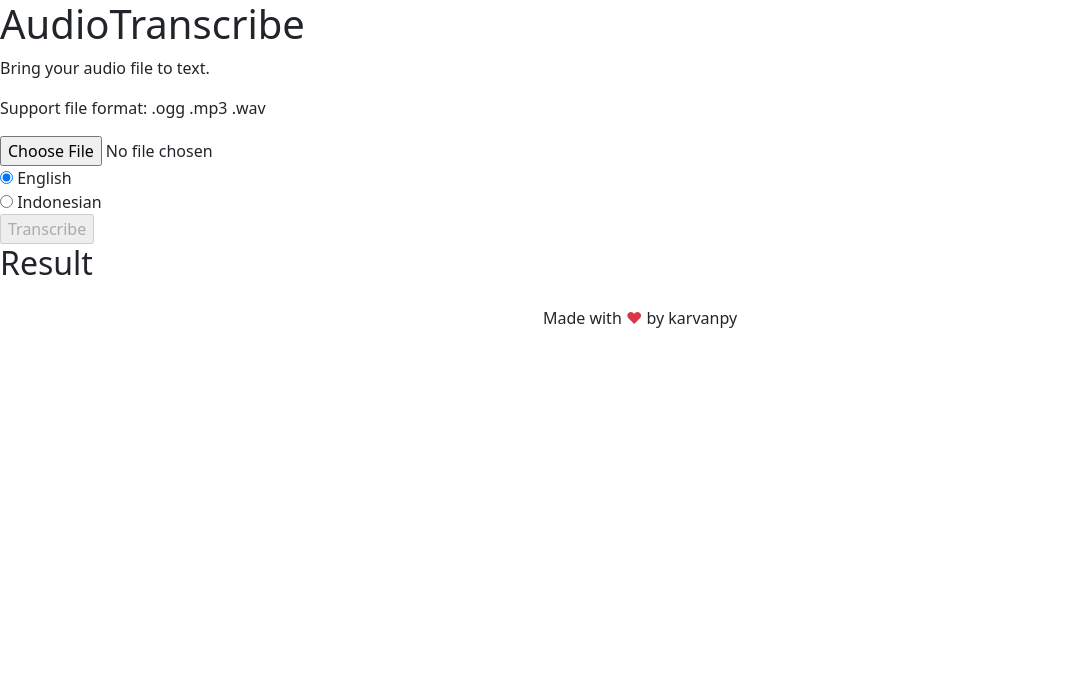
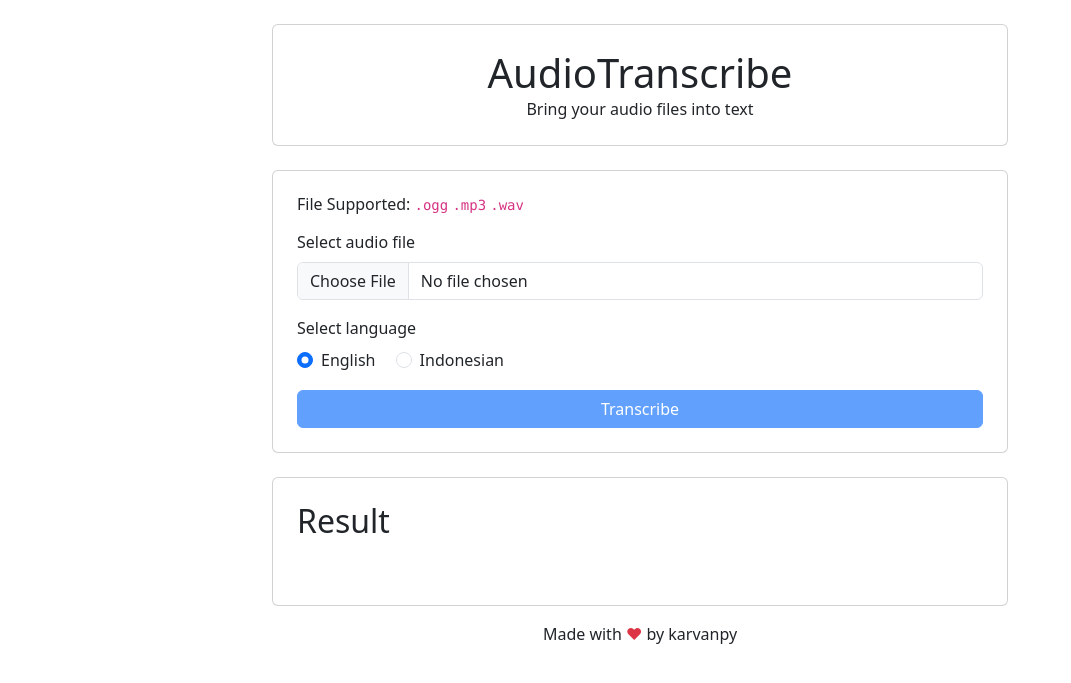
Before and after one commit to karvanpy/audiotranscribe_web, a Flask app: page / in a window 1280 px wide. Shown: the top 683 px of the page, without its empty margins (0-1071 px from the left). Run offline with Flask 2, Linux system fonts and the light colour scheme.

Commit message:
Update index.html

```diff
--- a/templates/index.html
+++ b/templates/index.html
@@ -2,36 +2,58 @@
 
 {% block title %}AudioTranscribe{% endblock %}
 
-{% block head %}
-<script src="https://cdnjs.cloudflare.com/ajax/libs/jquery/3.6.4/jquery.min.js"></script>
-<script src="{{ url_for('static', filename='js/main.js') }}"></script>
-{% endblock %}
-
-
 {% block content %}
-    <h1>AudioTranscribe</h1>
-    <p>Bring your audio file to text.</p>
-    <p>Support file format: .ogg .mp3 .wav</p>
-
-    <form action="" method="post" enctype="multipart/form-data">
-        <input type="file" name="audiofile" id="" accept="audio/*">
-        <br>
-        <input type="radio" name="language" id="en" value="en-US" checked>
-        <label for="en">English</label>
-        <br>
-        <input type="radio" name="language" id="id" value="id-ID">
-        <label for="id">Indonesian</label>
-        <br>
-
-        <input type="submit" value="Transcribe" disabled>
-    </form>
-
-
-<div class="result">
-    <h2>Result</h2>
-    {% if text %}
-        <p>{{ text }}</p>
-    {% endif %}
+<div class="content">
+    <div class="container">
+        <div class="row justify-content-center mt-4">
+            <div class="col-md-8">
+                <div class="card p-4">
+                    <h1 class="text-center mb-0">AudioTranscribe</h1>
+                    <p class="text-center mb-0">Bring your audio files into text</p>
+                </div>
+            </div>
+        </div>
+        <div class="row justify-content-center mt-4">
+            <div class="col-md-8">
+                <form action="" method="post" enctype="multipart/form-data" class="card p-4">
+                    <div class="mb-3">
+                        <h6 class="mb-0">File Supported: <code>.ogg</code> <code>.mp3</code> <code>.wav</code></h6>
+                    </div>
+                    <div class="mb-3">
+                        <label for="audiofile" class="form-label">Select audio file</label>
+                        <input type="file" class="form-control" name="audiofile" id="audiofile" accept="audio/*" required />
+                        <div class="invalid-feedback">Please choose an audio file.</div>
+                    </div>
+                    <div class="mb-3">
+                        <label for="language" class="form-label">Select language</label>
+                        <div>
+                            <div class="form-check form-check-inline">
+                                <input type="radio" class="form-check-input" name="language" id="en" value="en-US" checked />
+                                <label class="form-check-label" for="en">English</label>
+                            </div>
+                            <div class="form-check form-check-inline">
+                                <input type="radio" class="form-check-input" name="language" id="id" value="id-ID" />
+                                <label class="form-check-label" for="id">Indonesian</label>
+                            </div>
+                        </div>
+                    </div>
+                    <button type="submit" class="btn btn-primary" id="submitBtn" disabled>Transcribe</button>
+                </form>
+            </div>
+        </div>
+        <div class="row justify-content-center mt-4">
+            <div class="col-md-8">
+                <div class="card p-4">
+                    <h2 class="mb-4">Result</h2>
+                    <p class="lead">{{ text }}</p>
+                </div>
+            </div>
+        </div>
+    </div>
 </div>
 
 {% endblock %}
+
+<footer>
+    <p>karvanpy</p>
+</footer>
```
